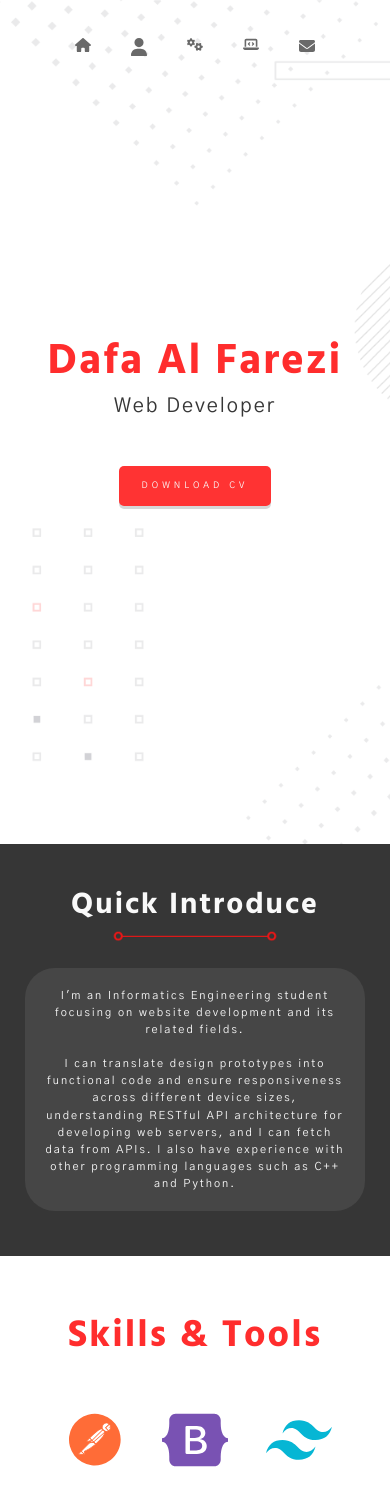
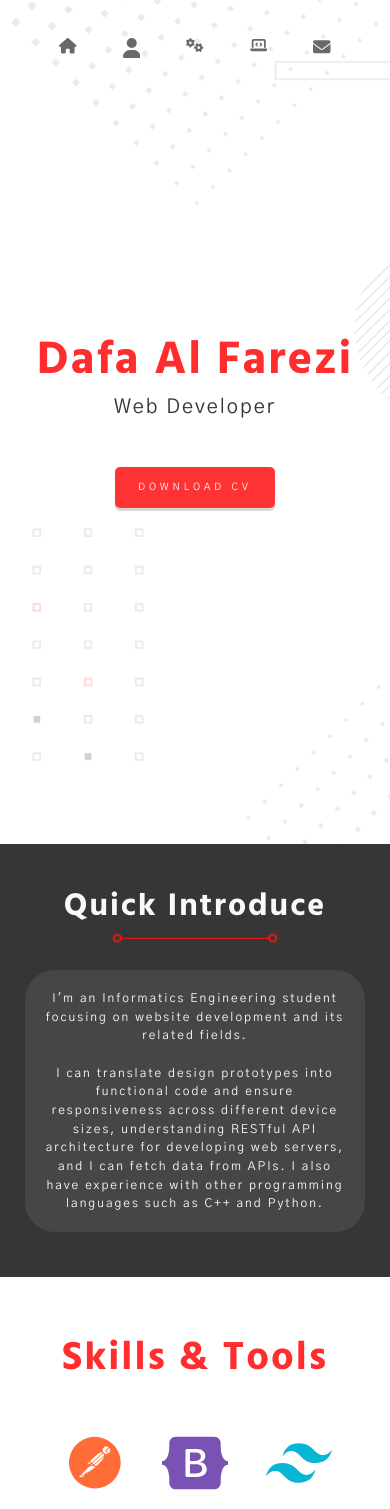
Before and after one commit to Rezial011/web-porto, a React (Vite) app: page / in a window 390 px wide. Shown: the top 1509 px of the page. Built offline with nearby package versions, Linux system fonts and the light colour scheme.

Commit message:
mobile display adjustments

```diff
--- a/src/index.css
+++ b/src/index.css
@@ -597,15 +597,15 @@ body {
 
 @media (max-width: 412px) {
   .navbar {
-    gap: 40px;
+    gap: 46px;
   }
 
   .navbar svg {
-    width: 16px;
+    width: 17.5px;
   }
 
   .home h1 {
-    font-size: 43px;
+    font-size: 46.5px;
   }
 
   .home p {
@@ -613,34 +613,8 @@ body {
   }
 
   .home button {
-    font-size: 9px;
+    font-size: 10px;
     padding: 14px 23px;
-  }
-
-  .footer {
-    padding: 45px 0;
-
-  }
-  .footer h1 {
-    font-size: 36px;
-  }
-  .footer p {
-    font-size: 9px;
-    margin: 3px;
-  }
-
-  .footer div:nth-of-type(2) a img {
-    width: 30px;
-  }
-
-  .footer div:first-of-type img {
-    width: 9px;
-    height: auto;
-    margin: 0 3px;
-  }
-
-  .copyright {
-    font-size: 7px;
   }
 
   .profile {
@@ -649,15 +623,15 @@ body {
   }
 
   .profile h1 {
-    font-size: 30px;
+    font-size: 32px;
   }
 
   .profile img {
-    width: 170px;
+    width: 172px;
   }
 
   .profile p {
-    font-size: 11px;
+    font-size: 12px;
     padding: 19px;
   }
 
@@ -671,7 +645,7 @@ body {
   }
 
   .skills h1{
-    font-size: 38px;
+    font-size: 40px;
     padding-bottom: 5px;
   }
 
@@ -680,7 +654,7 @@ body {
   }
 
   .porto {
-    height: 65vh;
+    height: 375px;
     padding: 35px 0;
   }
 
@@ -693,7 +667,7 @@ body {
   }
 
   .porto h1 {
-    font-size: 38px;
+    font-size: 40px;
     margin-bottom: 30px;
   }
 
@@ -703,12 +677,12 @@ body {
   }
 
   .carousel p {
-    font-size: 10px;
+    font-size: 11px;
     max-height: 80px;
   }
 
   .carousel-items a {
-    font-size: 11px;
+    font-size: 12px;
   }
 
   .carousel-items {
@@ -716,7 +690,7 @@ body {
   }
 
   .carousel > div {
-    height: 38vh;
+    height: 217px;
   }
 
   .porto-img {
@@ -726,4 +700,30 @@ body {
   .carousel-items div:nth-of-type(2) {
     padding: 0 18px;
   }
+
+  .footer {
+    padding: 45px 0;
+
+  }
+  .footer h1 {
+    font-size: 38px;
+  }
+  .footer p {
+    font-size: 10px;
+    margin: 3px;
+  }
+
+  .footer div:nth-of-type(2) a img {
+    width: 33px;
+  }
+
+  .footer div:first-of-type img {
+    width: 10px;
+    height: auto;
+    margin: 0 3px;
+  }
+
+  .copyright {
+    font-size: 9px;
+  }
 }
```
Also changed, not shown: 1 other file (tests, documents, lock files or other folders).
